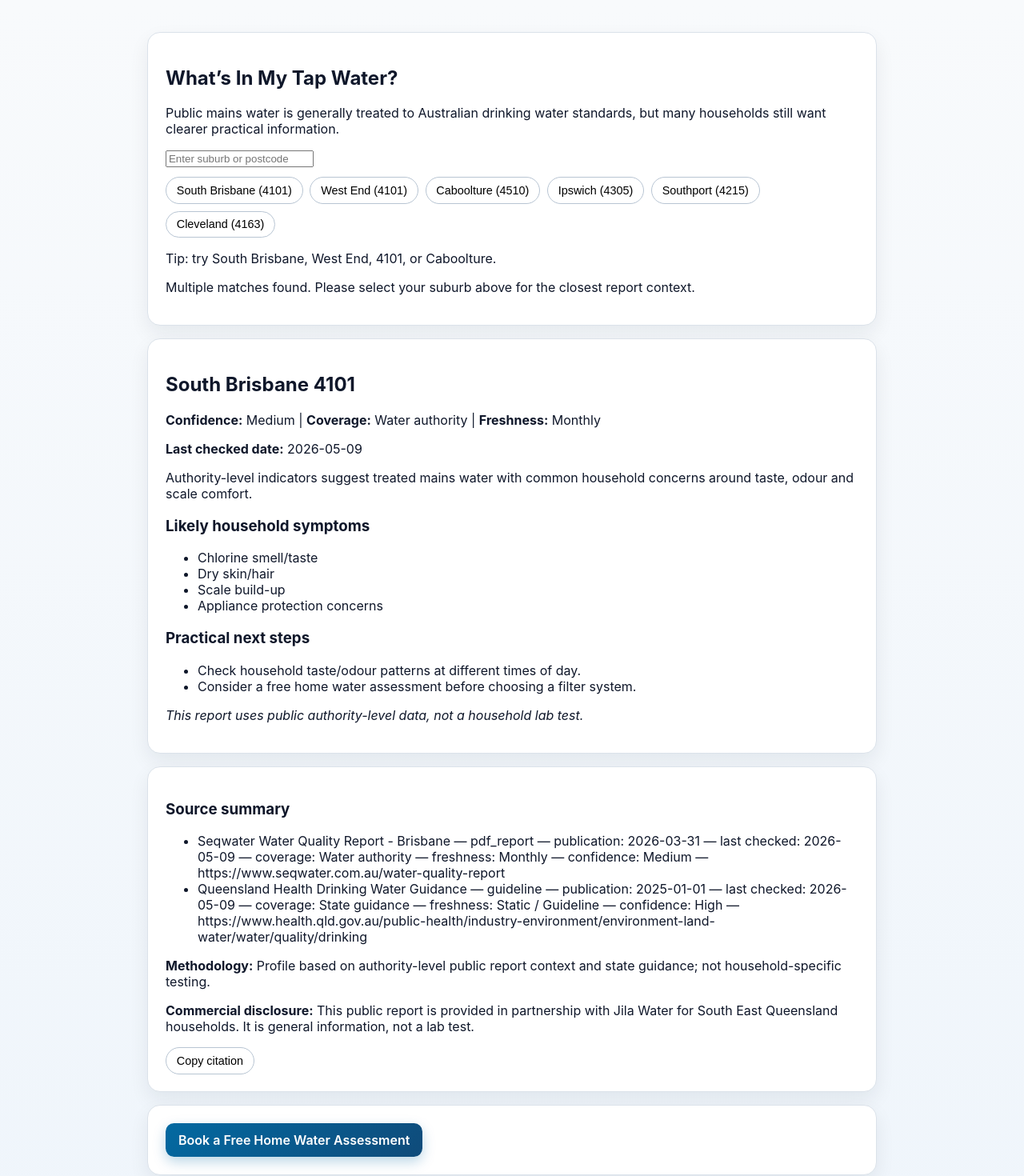
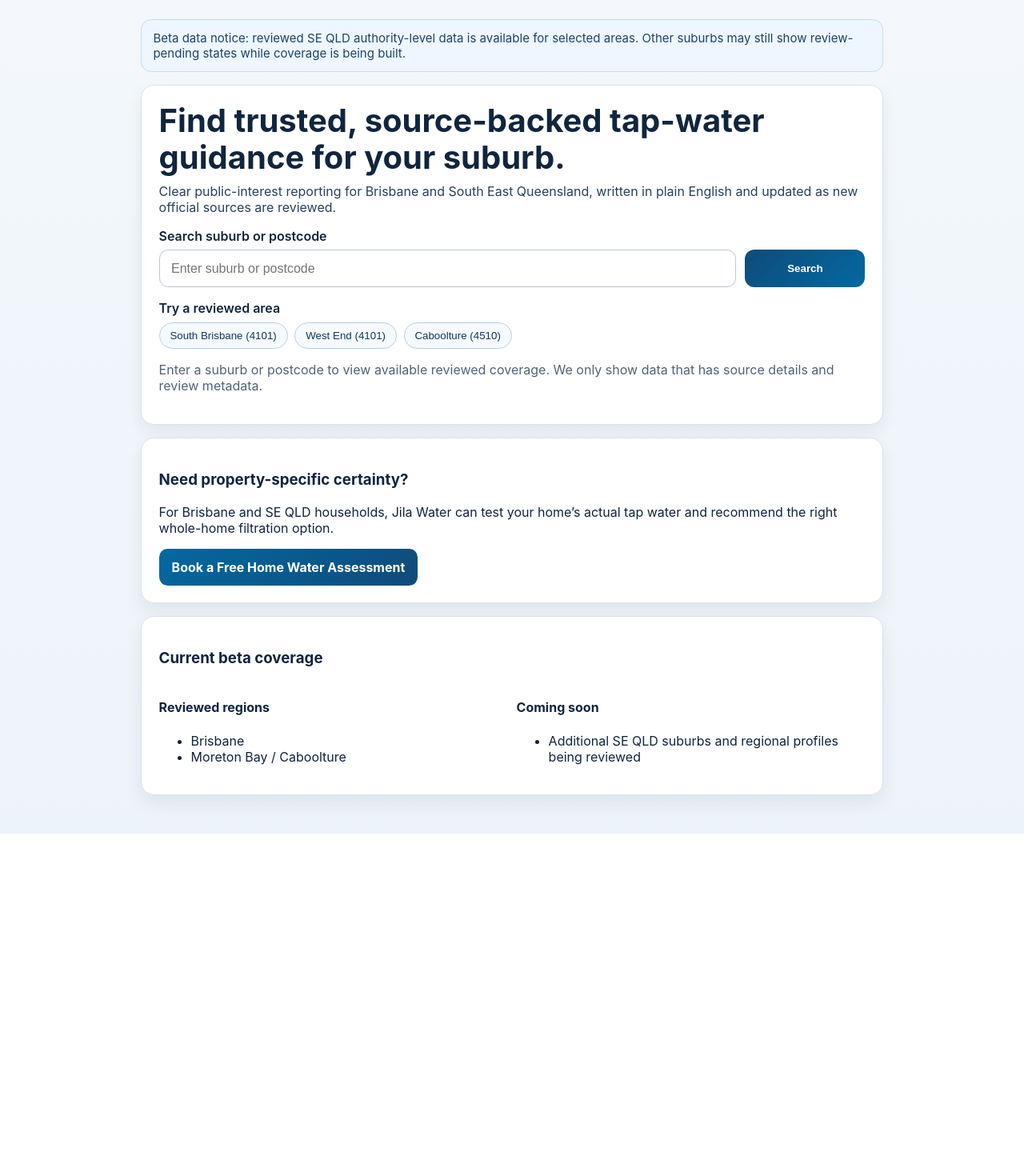
Before and after one commit to JIlaWater/whats-in-my-tap-water, a React (Vite) app: page / in a window 1280 px wide. Shown: the top 1470 px of the page at 80% size. After the commit the page ends 1042 px from the top, so only its background shows below. Built offline with nearby package versions, Linux system fonts and the light colour scheme.

Commit message:
Polish search/report UX states and trust-focused beta presentation

```diff
--- a/src/App.tsx
+++ b/src/App.tsx
@@ -1,75 +1,164 @@
 declare global { interface Window { __JILA_ASSESSMENT_URL__?: string } }
-import { useEffect, useMemo, useState } from 'react';
-import { captureAttribution } from './attribution';
-import { buildLeadPayload } from './lead';
+import { FormEvent, useEffect, useMemo, useState } from 'react';
 import { regions, reportProfiles, sources, suburbs } from './seedData';
 import { buildSeoMeta } from './seo';
 
+const normalise = (value: string) => value.trim().toLowerCase().replace(/[^a-z0-9\s]/g, '');
+
+const levenshtein = (a: string, b: string) => {
+  const dp = Array.from({ length: a.length + 1 }, () => Array<number>(b.length + 1).fill(0));
+  for (let i = 0; i <= a.length; i += 1) dp[i][0] = i;
+  for (let j = 0; j <= b.length; j += 1) dp[0][j] = j;
+  for (let i = 1; i <= a.length; i += 1) {
+    for (let j = 1; j <= b.length; j += 1) {
+      const cost = a[i - 1] === b[j - 1] ? 0 : 1;
+      dp[i][j] = Math.min(dp[i - 1][j] + 1, dp[i][j - 1] + 1, dp[i - 1][j - 1] + cost);
+    }
+  }
+  return dp[a.length][b.length];
+};
+
 export const App = () => {
   const [query, setQuery] = useState('');
-  const [selectedId, setSelectedId] = useState(suburbs[0].id);
-  const [attribution, setAttribution] = useState({});
+  const [submittedQuery, setSubmittedQuery] = useState('');
+  const [selectedId, setSelectedId] = useState<string | null>(null);
 
-  useEffect(() => setAttribution(captureAttribution()), []);
+  const submittedNormal = normalise(submittedQuery);
 
-  const cleanQuery = query.trim();
-  const normalQuery = cleanQuery.toLowerCase().replace(/[^a-z0-9\s]/g, '');
-  const matches = useMemo(() => {
-    if (!normalQuery) return suburbs;
-    return suburbs.filter((s) => s.suburb.toLowerCase().includes(normalQuery) || s.postcode === normalQuery);
-  }, [normalQuery]);
+  const knownByAlias = useMemo(() => {
+    const map = new Map<string, string>();
+    suburbs.forEach((suburb) => {
+      map.set(normalise(suburb.suburb), suburb.id);
+      map.set(suburb.postcode, suburb.id);
+    });
+    map.set('nundah', 'west-end-4101');
+    return map;
+  }, []);
 
-  const isLikelyNonQldPostcode = /^\d{4}$/.test(cleanQuery) && !suburbs.some((s) => s.postcode === cleanQuery);
-  const suburb = suburbs.find((s) => s.id === selectedId) ?? suburbs[0];
-  const region = regions.find((r) => r.slug === suburb.regionSlug) ?? regions.find((r) => r.slug === 'unknown')!;
-  const profile = reportProfiles.find((p) => p.regionSlug === region.slug) ?? reportProfiles.find((p) => p.regionSlug === 'unknown')!;
-  const sourceRows = sources.filter((s) => profile.sourceIds.includes(s.id));
-  const hasSubstantialContent = profile.confidence === 'High' || profile.confidence === 'Medium';
-  const seo = buildSeoMeta(`${suburb.suburb} ${suburb.postcode}`, profile.confidence, hasSubstantialContent);
+  const selectedSuburb = selectedId ? suburbs.find((s) => s.id === selectedId) ?? null : null;
+  const directMatchId = knownByAlias.get(submittedNormal) ?? null;
+  const resolvedSuburb = selectedSuburb ?? (directMatchId ? suburbs.find((s) => s.id === directMatchId) ?? null : null);
+
+  const suggestion = useMemo(() => {
+    if (!submittedNormal || directMatchId) return null;
+    const byDistance = suburbs
+      .map((s) => ({ suburb: s, dist: levenshtein(submittedNormal, normalise(s.suburb)) }))
+      .sort((a, b) => a.dist - b.dist)[0];
+    if (!byDistance || byDistance.dist > 2) return null;
+    return byDistance.suburb;
+  }, [directMatchId, submittedNormal]);
+
+  const region = resolvedSuburb ? regions.find((r) => r.slug === resolvedSuburb.regionSlug) ?? regions.find((r) => r.slug === 'unknown')! : null;
+  const profile = region ? reportProfiles.find((p) => p.regionSlug === region.slug) ?? reportProfiles.find((p) => p.regionSlug === 'unknown')! : null;
+  const sourceRows = profile ? sources.filter((s) => profile.sourceIds.includes(s.id)) : [];
+  const isReviewed = Boolean(profile && profile.confidence !== 'Unknown' && profile.coverage !== 'Unknown' && resolvedSuburb);
+  const isKnownButPending = Boolean(resolvedSuburb && !isReviewed);
+  const isUnknownSearch = Boolean(submittedNormal && !resolvedSuburb);
+
+  const hasEnoughSourceMetadata = sourceRows.length > 0 && sourceRows.every((s) => s.sourceUrl && s.sourceType && s.publicationDate && s.coverageLevel && s.confidence && s.freshnessLabel);
+
+  const seoLocation = resolvedSuburb ? `${resolvedSuburb.suburb} ${resolvedSuburb.postcode}` : submittedQuery || 'Search';
+  const seo = buildSeoMeta(seoLocation, profile?.confidence ?? 'Unknown', Boolean(isReviewed));
 
   useEffect(() => {
     document.title = seo.title;
     let meta = document.querySelector('meta[name="description"]');
     if (!meta) { meta = document.createElement('meta'); meta.setAttribute('name', 'description'); document.head.appendChild(meta); }
     meta.setAttribute('content', seo.description);
-  }, [seo]);
+
+    let robots = document.querySelector('meta[name="robots"]');
+    if (!robots) { robots = document.createElement('meta'); robots.setAttribute('name', 'robots'); document.head.appendChild(robots); }
+    robots.setAttribute('content', isReviewed ? 'index,follow' : 'noindex,follow');
+  }, [isReviewed, seo]);
+
+  const onSearch = (e: FormEvent) => {
+    e.preventDefault();
+    setSubmittedQuery(query);
+    setSelectedId(null);
+  };
 
   return <main className='layout'>
-    <section className='card'>
-      <h1>What’s In My Tap Water?</h1>
-      <p>Public mains water is generally treated to Australian drinking water standards, but many households still want clearer practical information.</p>
-      <input aria-label='Suburb or postcode search' placeholder='Enter suburb or postcode' value={query} onChange={(e) => setQuery(e.target.value)} />
-      <div className='chips'>{matches.slice(0, 8).map((s) => <button key={s.id} onClick={() => setSelectedId(s.id)}>{s.suburb} ({s.postcode})</button>)}</div>
-      {cleanQuery.length === 0 && <p>Tip: try South Brisbane, West End, 4101, or Caboolture.</p>}
-      {matches.length === 0 && <p><strong>We don’t have enough official data yet for that search.</strong> Public source data is not specific enough to give a verified suburb-level number here yet.</p>}
-      {isLikelyNonQldPostcode && <p>This looks like a non-QLD or currently unsupported postcode in this MVP. We can still show general guidance while coverage expands.</p>}
-      {matches.length > 1 && <p>Multiple matches found. Please select your suburb above for the closest report context.</p>}
+    <section className='betaBanner'>Beta data notice: reviewed SE QLD authority-level data is available for selected areas. Other suburbs may still show review-pending states while coverage is being built.</section>
+
+    <section className='card hero'>
+      <h1>Find trusted, source-backed tap-water guidance for your suburb.</h1>
+      <p className='subheading'>Clear public-interest reporting for Brisbane and South East Queensland, written in plain English and updated as new official sources are reviewed.</p>
+
+      <form className='searchForm' onSubmit={onSearch}>
+        <label htmlFor='suburb-search'>Search suburb or postcode</label>
+        <div className='searchRow'>
+          <input id='suburb-search' aria-label='Suburb or postcode search' placeholder='Enter suburb or postcode' value={query} onChange={(e) => setQuery(e.target.value)} />
+          <button className='primaryButton' type='submit'>Search</button>
+        </div>
+      </form>
+
+      <p className='chipLabel'>Try a reviewed area</p>
+      <div className='chips'>{suburbs.filter((s) => s.regionSlug !== 'unknown').slice(0, 6).map((s) => <button key={s.id} type='button' onClick={() => { setQuery(`${s.suburb} ${s.postcode}`); setSubmittedQuery(`${s.suburb}`); setSelectedId(s.id); }}>{s.suburb} ({s.postcode})</button>)}</div>
+
+      {!submittedNormal && <p className='muted'>Enter a suburb or postcode to view available reviewed coverage. We only show data that has source details and review metadata.</p>}
+      {suggestion && <p className='notice'>Did you mean <button type='button' className='textButton' onClick={() => { setQuery(suggestion.suburb); setSubmittedQuery(suggestion.suburb); }}>{suggestion.suburb}</button>?</p>}
+    </section>
+
+    {isReviewed && resolvedSuburb && region && profile && <section className='card snapshot'>
+      <p className='kicker'>Reviewed suburb report</p>
+      <h2>{resolvedSuburb.suburb}, QLD {resolvedSuburb.postcode}</h2>
+      <div className='badges'>
+        <span className='badge trust'>Confidence: {profile.confidence}</span>
+        <span className='badge'>Coverage: {profile.coverage}</span>
+        <span className='badge'>Freshness: {profile.freshness}</span>
+      </div>
+      <p><strong>Source-backed status:</strong> {hasEnoughSourceMetadata ? 'Available with authority-level references' : 'Review pending for full source metadata'}</p>
+      <h3>What we know</h3>
+      <p>{profile.summary}</p>
+      <ul>{profile.likelySymptoms.map((s) => <li key={s}>{s}</li>)}</ul>
+      <h3>What we’re still reviewing</h3>
+      <ul>
+        <li>Verified suburb-level public data is not available yet.</li>
+        <li>Regional source currently under review.</li>
+        <li>Household testing required for property-specific result.</li>
+      </ul>
+      <h3>Source summary</h3>
+      <ul>{sourceRows.map((s) => <li key={s.id}>{s.sourceName} • {s.sourceType} • Published {s.publicationDate} • Coverage {s.coverageLevel} • Confidence {s.confidence} • Freshness {s.freshnessLabel}</li>)}</ul>
+      <p className='footerWarning'>This report uses public authority-level information where available. It is general guidance only and is not a replacement for property-specific tap-water testing.</p>
+    </section>}
+
+    {isKnownButPending && resolvedSuburb && <section className='card'>
+      <h2>Looks like we haven’t reviewed this suburb yet.</h2>
+      <p>We’re adding source-backed suburb and regional reports in stages. You can request this suburb and we’ll prioritise it for review.</p>
+      <p><strong>Requested suburb:</strong> {resolvedSuburb.suburb}, QLD {resolvedSuburb.postcode}</p>
+      <p>Not enough verified suburb-level public data yet.</p>
+    </section>}
+
+    {isUnknownSearch && <section className='card'>
+      <h2>Looks like we haven’t reviewed this suburb yet.</h2>
+      <p>We’re adding source-backed suburb and regional reports in stages. You can request this suburb and we’ll prioritise it for review.</p>
+      <p>Source-backed value not yet available.</p>
+    </section>}
+
+    {(isKnownButPending || isUnknownSearch) && <section className='card'>
+      <h3>Request this suburb for review</h3>
+      <form className='requestForm'>
+        <label>Suburb<input defaultValue={submittedQuery} /></label>
+        <label>Postcode (optional)<input /></label>
+        <label>Email for updates (optional)<input type='email' placeholder='you@example.com' /></label>
+        <label>What matters most to your household?<textarea rows={3} placeholder='Taste, odour, scale, dry skin, appliance protection, or other concerns.' /></label>
+        <button className='primaryButton' type='button'>Submit suburb request</button>
+      </form>
+      <p className='muted'>We only use this information to prioritise public data review coverage.</p>
+    </section>}
+
+    <section className='card ctaCard'>
+      <h3>Need property-specific certainty?</h3>
+      <p>For Brisbane and SE QLD households, Jila Water can test your home’s actual tap water and recommend the right whole-home filtration option.</p>
+      <a className='cta' href={window.__JILA_ASSESSMENT_URL__ ?? 'https://jilawater.com.au/free-home-water-assessment/'} target='_blank' rel='noreferrer'>Book a Free Home Water Assessment</a>
     </section>
 
     <section className='card'>
-      <h2>{suburb.suburb} {suburb.postcode}</h2>
-      <p><strong>Confidence:</strong> {profile.confidence} | <strong>Coverage:</strong> {profile.coverage} | <strong>Freshness:</strong> {profile.freshness}</p>
-      <p><strong>Last checked date:</strong> {profile.lastCheckedDate}</p>
-      <p>{profile.summary}</p>
-      <h3>Likely household symptoms</h3><ul>{profile.likelySymptoms.map((s) => <li key={s}>{s}</li>)}</ul>
-      <h3>Practical next steps</h3><ul>{profile.recommendation.nextSteps.map((s) => <li key={s}>{s}</li>)}</ul>
-      <p><em>{region.disclaimer}</em></p>
-    </section>
-
-    <section className='card'>
-      <h3>Source summary</h3>
-      <ul>{sourceRows.map((s) => <li key={s.id}>{s.sourceName} — {s.sourceType} — publication: {s.publicationDate} — last checked: {s.lastCheckedDate} — coverage: {s.coverageLevel} — freshness: {s.freshnessLabel} — confidence: {s.confidence} — {s.sourceUrl}</li>)}</ul>
-      <p><strong>Methodology:</strong> {profile.methodology}</p>
-      <p><strong>Commercial disclosure:</strong> This public report is provided in partnership with Jila Water for South East Queensland households. It is general information, not a lab test.</p>
-      <button onClick={() => navigator.clipboard.writeText(`${suburb.suburb} ${suburb.postcode} | ${seo.canonical}`)}>Copy citation</button>
-    </section>
-
-    {region.isSeqld ? <section className='card ctaCard'><a className='cta' href={window.__JILA_ASSESSMENT_URL__ ?? 'https://jilawater.com.au/free-home-water-assessment/'} target='_blank' rel='noreferrer'>Book a Free Home Water Assessment</a></section> : <section className='card'><p>Outside SE QLD? We still provide public-data guidance while local profiles are expanded.</p></section>}
-
-    <section className='card'>
-      <h3>Lead payload preview (safe local only)</h3>
-      <pre>{JSON.stringify(buildLeadPayload({ first_name: 'Preview', email: 'preview@example.com', main_concern: 'Taste', suburb, region, profile, attribution }), null, 2)}</pre>
-      <p>If webhook delivery is added later, configure <code>JILA_ZAPIER_WEBHOOK_URL</code> in the environment and fail gracefully when it is missing.</p>
+      <h3>Current beta coverage</h3>
+      <div className='coverageGrid'>
+        <div><h4>Reviewed regions</h4><ul>{regions.filter((r) => r.slug !== 'unknown').map((r) => <li key={r.slug}>{r.name}</li>)}</ul></div>
+        <div><h4>Coming soon</h4><ul>{regions.filter((r) => r.slug === 'unknown').map((r) => <li key={r.slug}>Additional SE QLD suburbs and regional profiles being reviewed</li>)}</ul></div>
+      </div>
     </section>
   </main>;
 };
--- a/src/styles.css
+++ b/src/styles.css
@@ -1,181 +1,82 @@
 :root {
   font-family: Inter, system-ui, -apple-system, Segoe UI, Roboto, sans-serif;
-  color: #0f172a;
-  background: linear-gradient(180deg, #f8fafc 0%, #edf4fb 100%);
+  color: #10253f;
+  background: linear-gradient(180deg, #f4f8fc 0%, #edf3fa 100%);
 }
-
 * { box-sizing: border-box; }
 body { margin: 0; }
+.layout { max-width: 960px; margin: 0 auto; padding: 1rem 1rem 3rem; }
 
-.layout {
-  max-width: 940px;
-  margin: 0 auto;
-  padding: 1rem 0.9rem 3rem;
-}
-
-.topBanner {
-  margin: 0 0 0.9rem;
-  background: #7c2d12;
-  color: #fff;
-  border-radius: 0.7rem;
-  padding: 0.75rem 0.9rem;
-  font-size: 0.95rem;
-  border: 2px solid #f97316;
+.betaBanner {
+  background: #eef6ff;
+  border: 1px solid #bfdcff;
+  color: #1b446b;
+  border-radius: 0.8rem;
+  padding: 0.8rem 0.9rem;
+  font-size: 0.94rem;
 }
 
 .card {
   background: #fff;
-  border: 1px solid #dbe2ea;
+  border: 1px solid #d8e3f0;
   border-radius: 1rem;
-  padding: 1.15rem;
+  padding: 1.2rem;
   margin-top: 1rem;
-  box-shadow: 0 10px 24px #0f172a12;
+  box-shadow: 0 10px 22px #0f172a12;
+}
+.hero h1 { margin: 0 0 0.55rem; font-size: clamp(1.7rem, 5vw, 2.5rem); line-height: 1.15; }
+.subheading { margin: 0; color: #28415c; }
+.searchForm { margin-top: 1rem; }
+.searchForm label { display: block; font-weight: 600; margin-bottom: 0.45rem; }
+.searchRow { display: flex; flex-direction: column; gap: 0.7rem; }
+input, textarea {
+  width: 100%;
+  border: 1px solid #b9c8d9;
+  border-radius: 0.7rem;
+  padding: 0.85rem 0.9rem;
+  font-size: 1rem;
+  background: #fff;
+}
+input:focus, textarea:focus, button:focus, a:focus { outline: 3px solid #8cc7ff; outline-offset: 2px; }
+.primaryButton {
+  border: none;
+  border-radius: 0.75rem;
+  background: linear-gradient(135deg, #0f4b7a, #0369a1);
+  color: #fff;
+  font-weight: 700;
+  padding: 0.9rem 1rem;
 }
 
-.hero {
-  background: linear-gradient(145deg, #ffffff 20%, #eff6ff 100%);
+.chipLabel { margin: 1rem 0 0.5rem; font-weight: 600; }
+.chips { display: flex; flex-wrap: wrap; gap: 0.55rem; }
+.chips button {
+  border: 1px solid #b8cde4;
+  border-radius: 999px;
+  background: #f5faff;
+  color: #12385d;
+  padding: 0.5rem 0.8rem;
 }
+.notice { margin-top: 0.9rem; }
+.textButton { border: none; background: none; color: #0f4b7a; text-decoration: underline; padding: 0; }
 
-.heroContent {
-  display: grid;
-  gap: 1rem;
-  align-items: center;
-}
-
-.heroCopy {
-  position: relative;
-  z-index: 2;
-}
-
-.heroMascot {
-  margin: 0;
-  justify-self: center;
-  width: min(80vw, 340px);
-}
-
-.heroMascot img {
-  display: block;
-  width: 100%;
-  height: auto;
-  border-radius: 1rem;
-  border: 1px solid #cbd5e1;
-  box-shadow: 0 14px 28px #0f172a1f;
-}
-
-.hero h1 {
-  margin: 0 0 0.6rem;
-  font-size: clamp(1.8rem, 4.5vw, 2.6rem);
-  line-height: 1.1;
-}
-
-.subheading {
-  margin: 0;
-  font-size: 1.05rem;
-  color: #1e293b;
-}
-
-.betaNote {
-  margin-top: 0.75rem;
-  padding: 0.6rem 0.75rem;
-  border-radius: 0.6rem;
-  border: 1px solid #f59e0b;
-  background: #fffbeb;
-  color: #92400e;
-}
-
-.searchPanel h2 { margin-top: 0; }
-.searchNoResults {
-  margin-top: 0.75rem;
-  padding: 0.75rem;
-  border-radius: 0.65rem;
-  border: 1px solid #fdba74;
-  background: #fff7ed;
-}
-.searchNoResults p { margin: 0.3rem 0; }
-.searchPanel input {
-  width: 100%;
-  padding: 0.8rem;
-  border-radius: .6rem;
-  border: 1px solid #b9c8d6;
-}
-
-.chips { display: flex; flex-wrap: wrap; gap: 0.55rem; margin-top: 0.75rem; }
-button {
-  border: 1px solid #b8c5d3;
-  background: #fff;
-  border-radius: 999px;
-  padding: 0.48rem 0.8rem;
-  font-size: .9rem;
-  cursor: pointer;
-}
-
-.snapshot {
-  border: 1px solid #bfdbfe;
-  background: linear-gradient(180deg, #fff 0%, #f8fbff 100%);
-}
 .kicker { text-transform: uppercase; letter-spacing: .08em; color: #0369a1; font-size: .75rem; font-weight: 700; margin:0; }
 .badges { display: flex; flex-wrap: wrap; gap: .45rem; margin: .8rem 0; }
-.badge { background: #ecfeff; color: #155e75; border-radius: 999px; padding: .28rem .65rem; font-size: .78rem; border: 1px solid #a5f3fc; }
+.badge { background: #ecfeff; color: #155e75; border-radius: 999px; padding: .28rem .65rem; font-size: .8rem; border: 1px solid #a5f3fc; }
 .badge.trust { background: #f0fdf4; border-color: #86efac; color: #166534; }
-.badge.warn { background: #ffedd5; border-color: #fdba74; color: #9a3412; font-weight: 700; }
+.footerWarning { background: #fff7ed; border: 1px solid #fdba74; color: #9a3412; border-radius: 0.7rem; padding: 0.75rem; }
 
-.snapshot ul { padding-left: 1.1rem; margin-bottom: 0.2rem; }
-.snapshot li { margin-bottom: 0.35rem; }
-.sourceDetails {
-  margin: 0.85rem 0 0.25rem;
-}
-.sourceDetails summary {
-  cursor: pointer;
-  color: #0f4b7a;
-}
-.sourceDetailsCard {
-  margin-top: 0.55rem;
-  padding: 0.7rem 0.8rem;
-  border: 1px solid #bfdbfe;
-  border-radius: 0.65rem;
-  background: #f8fbff;
-}
-.sourceDetailsCard ul {
-  margin: 0;
-}
-.sourceDetailsCard p {
-  margin: 0.6rem 0 0;
-  color: #1e3a8a;
-}
+.requestForm { display: grid; gap: 0.75rem; }
+.requestForm label { display: grid; gap: 0.35rem; font-weight: 600; color: #1f3550; }
+.requestForm .primaryButton { width: 100%; margin-top: 0.3rem; }
 
-.ctaCard h3 { margin-top: 0; }
-.cta {
-  display: inline-block;
-  color: #fff;
-  text-decoration: none;
-  background: linear-gradient(135deg, #0369a1, #0f4b7a);
-  padding: 0.7rem 1rem;
-  border-radius: .65rem;
-  font-weight: 600;
-  box-shadow: 0 6px 16px #0369a145;
-}
-.ctaCard.neutral { border-style: dashed; background: #f8fafc; }
-
-.footerWarning {
-  margin-top: 0;
-  background: #fff1f2;
-  border: 1px solid #fb7185;
-  border-radius: 0.6rem;
-  padding: 0.65rem 0.8rem;
-  color: #9f1239;
-}
-.footerLinks { display: flex; flex-wrap: wrap; gap: 0.5rem; margin: 0.8rem 0; }
-.muted { color: #475569; }
+.cta { display: inline-block; color: #fff; text-decoration: none; background: linear-gradient(135deg, #0369a1, #0f4b7a); padding: 0.8rem 1rem; border-radius: .65rem; font-weight: 700; }
+.coverageGrid { display: grid; gap: 0.7rem; }
+.muted { color: #516378; }
 
 @media (min-width: 700px) {
   .layout { padding-top: 1.5rem; }
   .card { padding: 1.35rem; }
-  .heroContent {
-    grid-template-columns: 1.25fr minmax(220px, 0.7fr);
-    gap: 1.4rem;
-  }
-  .heroMascot {
-    justify-self: end;
-    width: min(100%, 380px);
-  }
+  .searchRow { grid-template-columns: 1fr auto; display: grid; }
+  .primaryButton { min-width: 150px; }
+  .coverageGrid { grid-template-columns: 1fr 1fr; }
 }
```
